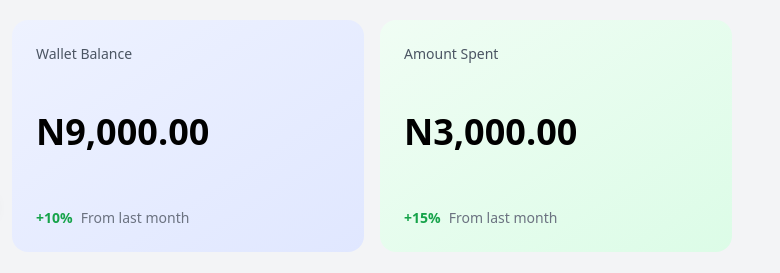
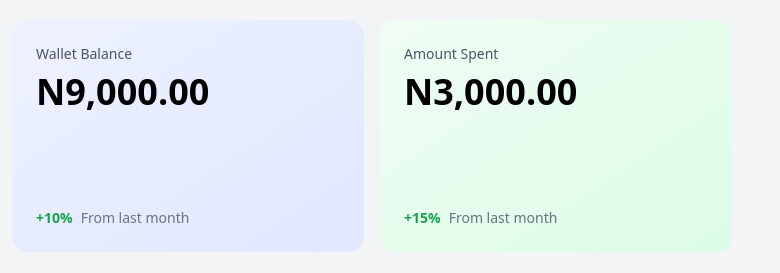
Before and after one commit to okoisorjr/CIE_Smart_Dashboard, a plain HTML site: page user.html in a window 1280 px wide. Shown: the part 220-493 px from the top of the page, 500-1280 px from the left. Drawn offline with nearby package versions, Linux system fonts and the light colour scheme.

Commit message:
Update user.html

```diff
--- a/user.html
+++ b/user.html
@@ -136,8 +136,10 @@
                 </div>
 
                 <div class="bg-gradient-to-br from-indigo-50 to-indigo-100 rounded-2xl p-6 flex-1 flex flex-col justify-between">
-                    <p class="text-sm text-gray-600 mb-2">Wallet Balance</p>
-                    <p class="text-4xl font-bold mb-4">N9,000.00</p>
+                    <div class="flex flex-col items-start text-sm">
+                        <p class="text-sm text-gray-600 mb-2">Wallet Balance</p>
+                        <p class="text-4xl font-bold mb-4">N9,000.00</p>
+                    </div>
                     <div class="flex items-center text-sm">
                         <span class="font-semibold text-green-600">+10%</span>
                         <span class="ml-2 text-gray-500">From last month</span>
@@ -145,8 +147,10 @@
                 </div>
 
                 <div class="bg-gradient-to-br from-green-50 to-green-100 rounded-2xl p-6 flex-1 flex flex-col justify-between">
-                    <p class="text-sm text-gray-600 mb-2">Amount Spent</p>
-                    <p class="text-4xl font-bold mb-4">N3,000.00</p>
+                    <div class="flex flex-col items-start text-sm">
+                        <p class="text-sm text-gray-600 mb-2">Amount Spent</p>
+                        <p class="text-4xl font-bold mb-4">N3,000.00</p>
+                    </div>
                     <div class="flex items-center text-sm">
                         <span class="font-semibold text-green-600">+15%</span>
                         <span class="ml-2 text-gray-500">From last month</span>
```
